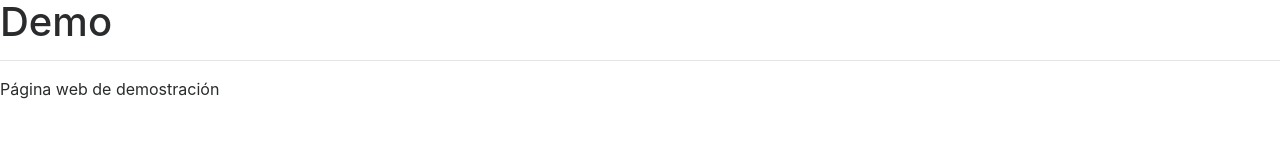
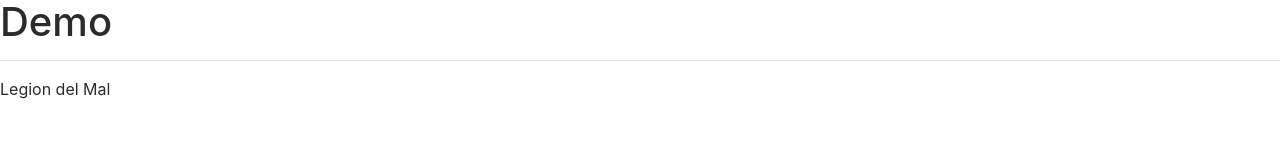
Before and after one commit to Klerith/Klerith.github.io, a plain HTML site: page index.html in a window 1280 px wide. Drawn offline with nearby package versions, Linux system fonts and the light colour scheme.

Commit message:
Adding README y act el index

```diff
--- a/index.html
+++ b/index.html
@@ -14,7 +14,7 @@
   <h1>Demo</h1>
   <hr>
   <p>
-    Página web de demostración
+    Legion del Mal
   </p>
 
 </body>
```
